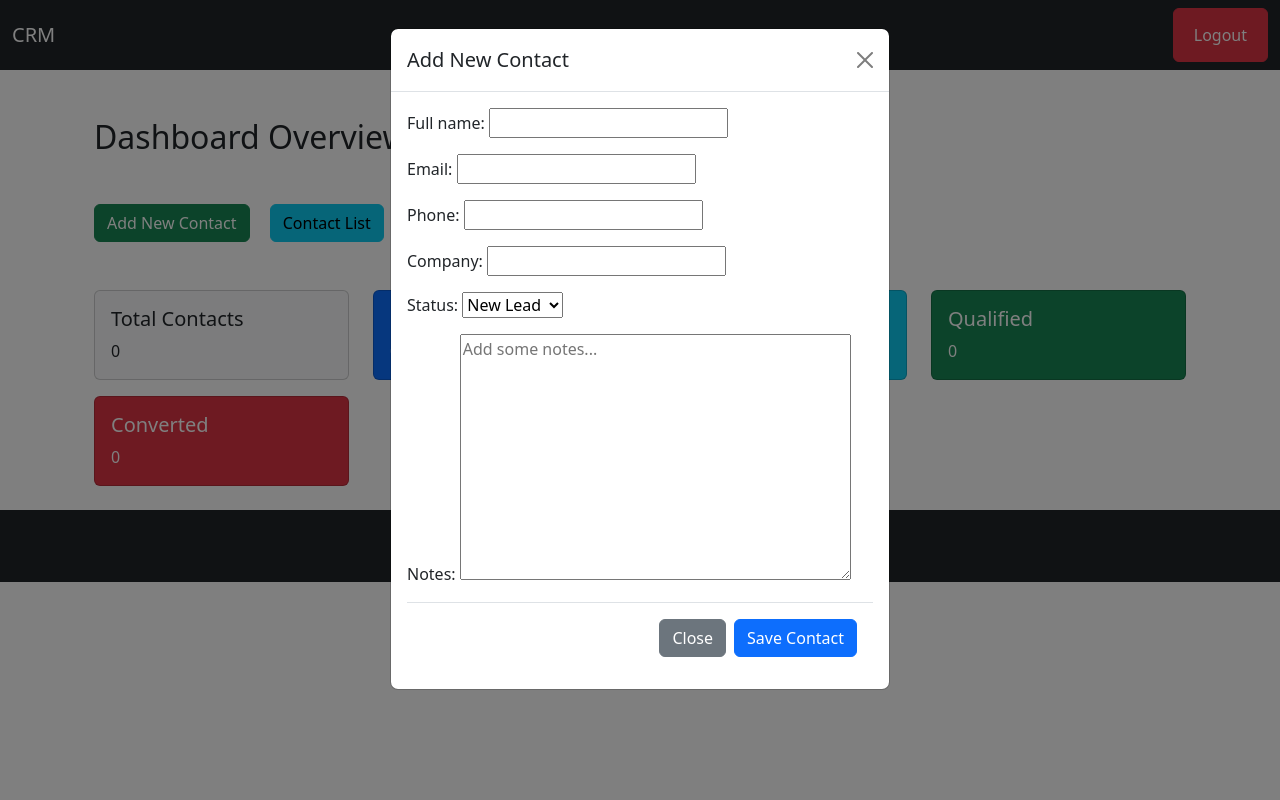
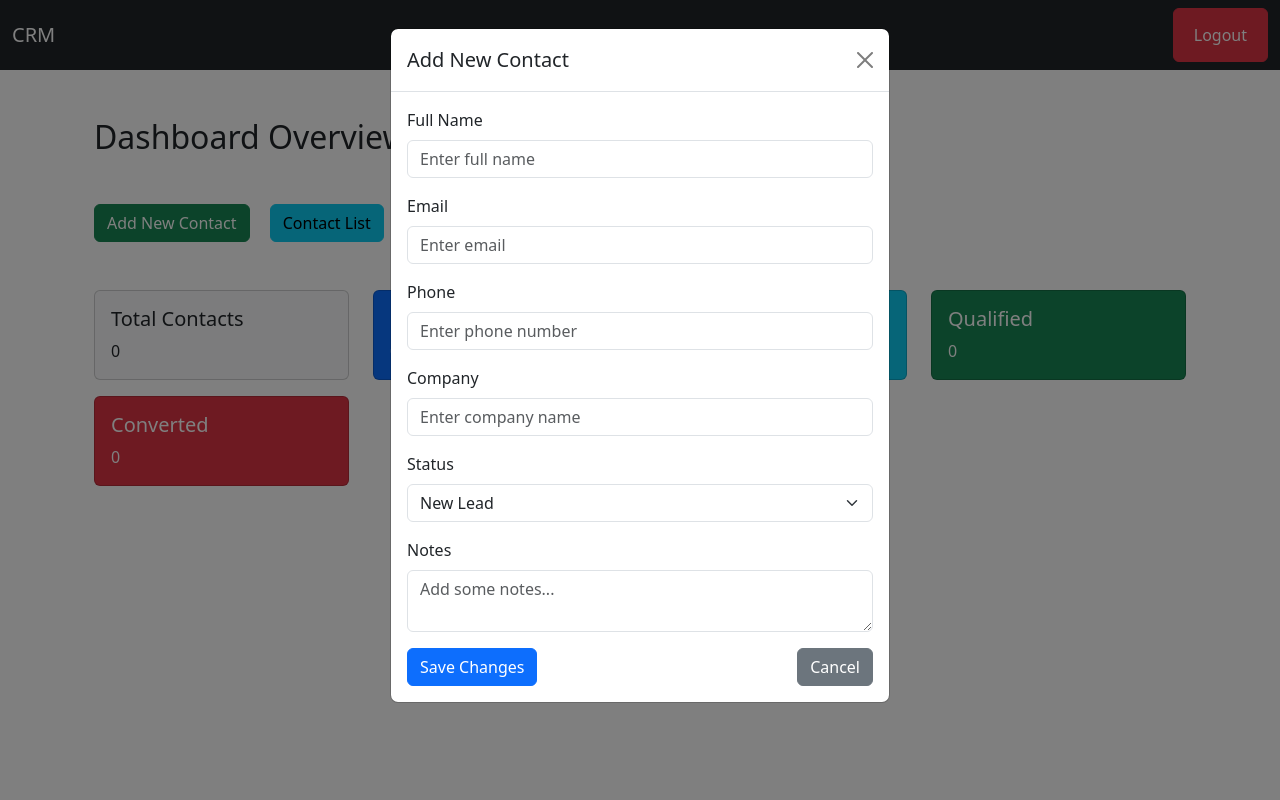
Before and after one commit to abdullah2111/Django_CRM, a Django app: page /dashboard/ in a window 1280 px wide, after a click on "Add New Contact". Run offline with Django 4.2, Linux system fonts and the light colour scheme; a user stored in the database is signed in; data comes from the database, SQL or seed files in the repository; both versions use the stored data as it was after the commit.

Commit message:
Final Version

```diff
--- a/core/templates/core/base.html
+++ b/core/templates/core/base.html
@@ -71,14 +71,6 @@
 
 
 
-    {% block footer %}
-     <footer class="bg-dark text-white text-center py-3 mt-auto">
-        <div class="container">
-            <p>CRM. All rights reserved 2025</p>
-        </div>
-    </footer>
-
-    {% endblock footer %}
 
 
 
--- a/core/templates/core/dashboard.html
+++ b/core/templates/core/dashboard.html
@@ -48,10 +48,86 @@
                     <div class="modal-body">
                         <form method="POST">
                             {% csrf_token %}
-                            {{ form.as_p }}
-                            <div class="modal-footer">
-                                <button type="button" class="btn btn-secondary" data-bs-dismiss="modal">Close</button>
-                                <button type="submit" class="btn btn-primary">Save Contact</button>
+
+                            <div class="mb-3">
+                                <label for="id_full_name" class="form-label">Full Name</label>
+                                <input type="text" name="full_name" id="id_full_name" class="form-control" placeholder="Enter full name" value="{{ form.full_name.value|default:'' }}">
+                                {% if form.full_name.errors %}
+                                    <div class="text-danger">
+                                        {% for error in form.full_name.errors %}
+                                            <small>{{ error }}</small><br>
+                                        {% endfor %}
+                                    </div>
+                                {% endif %}
+                            </div>
+
+                            <div class="mb-3">
+                                <label for="id_email" class="form-label">Email</label>
+                                <input type="email" name="email" id="id_email" class="form-control" placeholder="Enter email" value="{{ form.email.value|default:'' }}">
+                                {% if form.email.errors %}
+                                    <div class="text-danger">
+                                        {% for error in form.email.errors %}
+                                            <small>{{ error }}</small><br>
+                                        {% endfor %}
+                                    </div>
+                                {% endif %}
+                            </div>
+
+                            <div class="mb-3">
+                                <label for="id_phone" class="form-label">Phone</label>
+                                <input type="text" name="phone" id="id_phone" class="form-control" placeholder="Enter phone number" value="{{ form.phone.value|default:'' }}">
+                                {% if form.phone.errors %}
+                                    <div class="text-danger">
+                                        {% for error in form.phone.errors %}
+                                            <small>{{ error }}</small><br>
+                                        {% endfor %}
+                                    </div>
+                                {% endif %}
+                            </div>
+
+                            <div class="mb-3">
+                                <label for="id_company" class="form-label">Company</label>
+                                <input type="text" name="company" id="id_company" class="form-control" placeholder="Enter company name" value="{{ form.company.value|default:'' }}">
+                                {% if form.company.errors %}
+                                    <div class="text-danger">
+                                        {% for error in form.company.errors %}
+                                            <small>{{ error }}</small><br>
+                                        {% endfor %}
+                                    </div>
+                                {% endif %}
+                            </div>
+
+                            <div class="mb-3">
+                                <label for="id_status" class="form-label">Status</label>
+                                <select name="status" id="id_status" class="form-select">
+                                    {% for value, label in form.status.field.choices %}
+                                        <option value="{{ value }}" {% if form.status.value == value %}selected{% endif %}>{{ label }}</option>
+                                    {% endfor %}
+                                </select>
+                                {% if form.status.errors %}
+                                    <div class="text-danger">
+                                        {% for error in form.status.errors %}
+                                            <small>{{ error }}</small><br>
+                                        {% endfor %}
+                                    </div>
+                                {% endif %}
+                            </div>
+
+                            <div class="mb-3">
+                                <label for="id_notes" class="form-label">Notes</label>
+                                <textarea name="notes" id="id_notes" class="form-control" placeholder="Add some notes...">{{ form.notes.value|default:'' }}</textarea>
+                                {% if form.notes.errors %}
+                                    <div class="text-danger">
+                                        {% for error in form.notes.errors %}
+                                            <small>{{ error }}</small><br>
+                                        {% endfor %}
+                                    </div>
+                                {% endif %}
+                            </div>
+
+                            <div class="d-flex justify-content-between">
+                                <button type="submit" class="btn btn-primary">Save Changes</button>
+                                <a href="{% url 'contact_list' %}" class="btn btn-secondary">Cancel</a>
                             </div>
                         </form>
                     </div>
```
Also changed, not shown: db.sqlite3.
